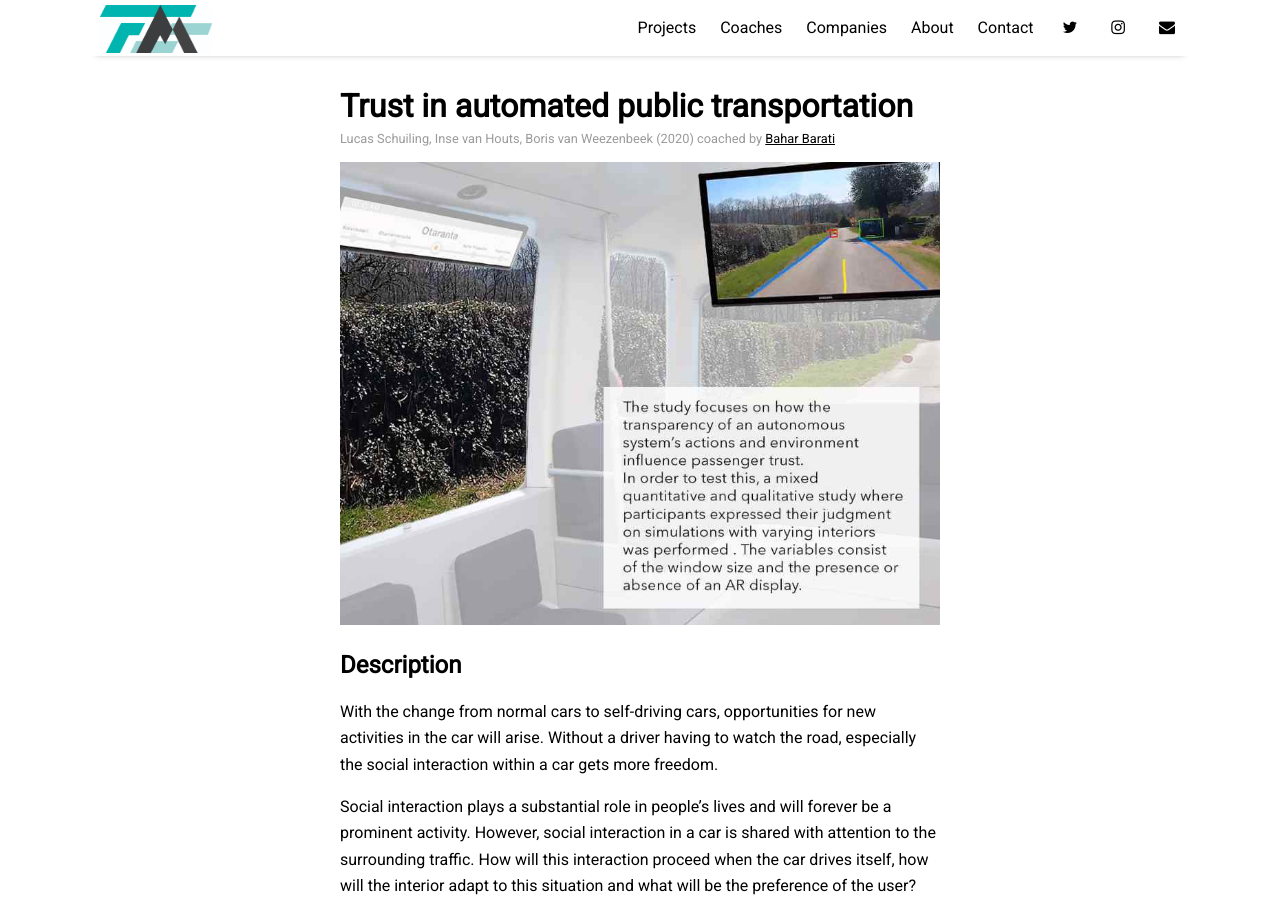
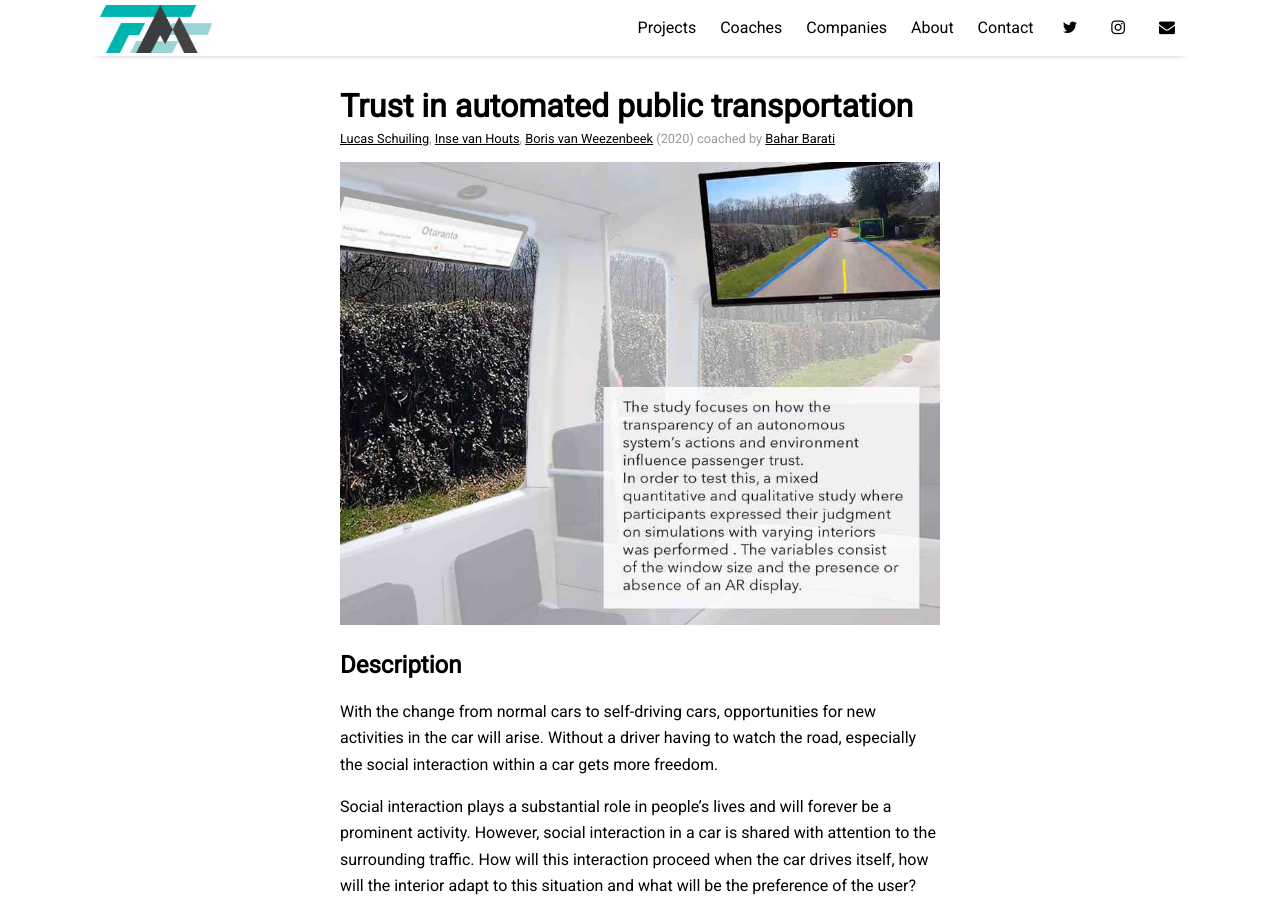
Before and after one commit to bazilinskyy/mobility-squad, a Jekyll site: the page built from _posts/2020-01-01-trusttransport.md, in a window 1280 px wide and 900 px high. Built offline with Jekyll 4.4.1, drawn with Linux system fonts in a browser that asks for light colours; nearby versions of some CDN libraries; comment, search, counter and statistics services are not loaded; part of the change alters nothing that is shown.

```diff
--- a/_posts/2020-01-01-trusttransport.md
+++ b/_posts/2020-01-01-trusttransport.md
@@ -4,8 +4,11 @@ year: 2020
 title: "Trust in automated public transportation"
 authors:
   - name: Lucas Schuiling
+    website: https://www.linkedin.com/in/lucasschuiling/?originalSubdomain=nl
   - name: Inse van Houts
+    website: https://www.linkedin.com/in/inse-van-houts-1b3427124/?originalSubdomain=nl
   - name: Boris van Weezenbeek
+    website: https://www.linkedin.com/in/boris-van-weezenbeek-306600181/?originalSubdomain=nl
 coaches:
   - name: Bahar Barati
     website: https://research.tue.nl/en/persons/bahareh-barati
```
